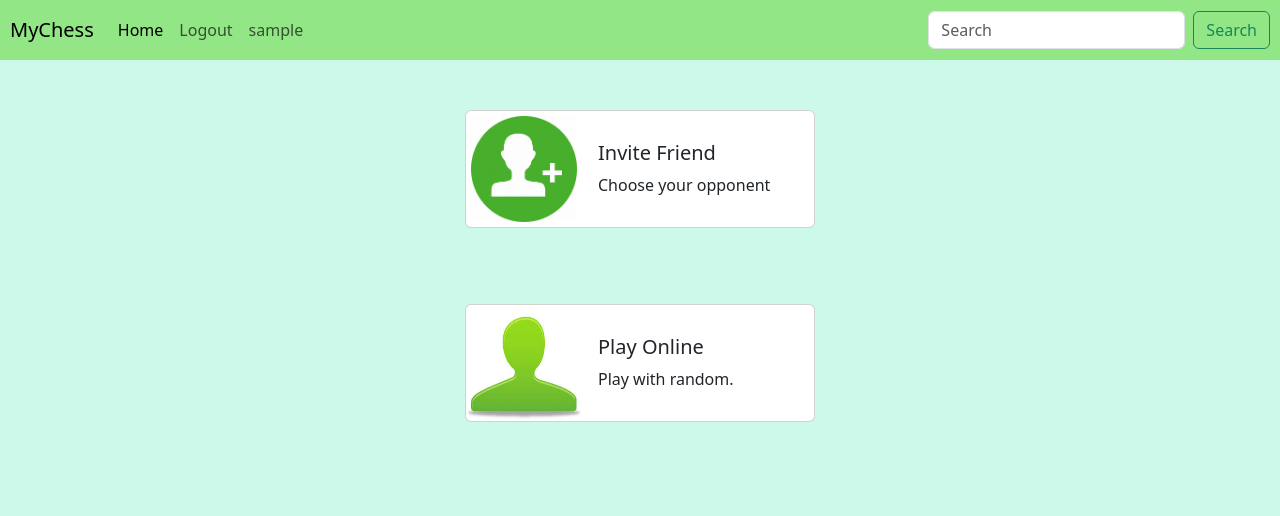
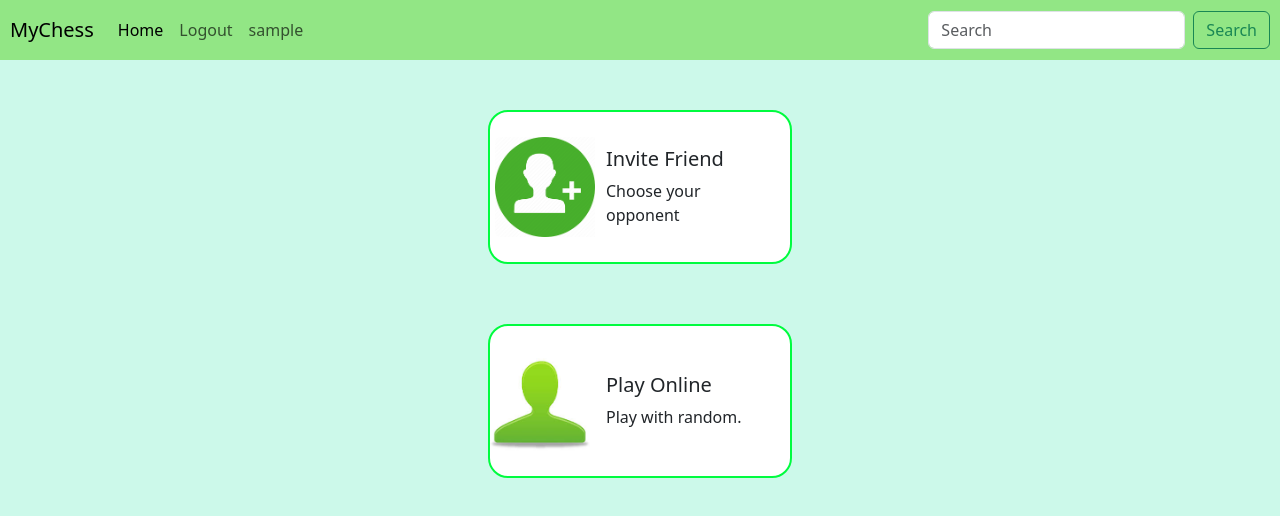
Before and after one commit to RajendraBisht47/MyChess, a React (Vite) app in the folder frontend/UI/: page / in a window 1280 px wide. Shown: the top 516 px of the page. Built offline with nearby package versions, Linux system fonts and the light colour scheme; no server answers; sample sign-in values are in the browser's storage.

Commit message:
Update Home.jsx

```diff
--- a/frontend/UI/src/components/Home.jsx
+++ b/frontend/UI/src/components/Home.jsx
@@ -4,7 +4,7 @@ import { Link, useNavigate } from "react-router-dom";
 import { io } from "socket.io-client";
 import "./css/Home.css";
 
-export const socket = io("https://mychess-x9y2.onrender.com");
+export const socket = io("http://localhost:8001");
 
 function Home() {
   const { data, getUserData, room, setRoom } = useContext(ContextUser);
@@ -86,11 +86,15 @@ function Home() {
         </div>
       ) : null}
       <Link className="containerBox" to={"/onlineplayer"}>
-        <div className="card mb-3" style={{ width: "350px" }}>
-          <div className="row g-0">
+        <div className="card  componnet1">
+          <div className="componnet">
             <div className="col-md-4">
               <img
-                style={{ padding: "5px" }}
+                style={{
+                  margin: "5px",
+                  height: "100px",
+                  width: "100px",
+                }}
                 src="/friend.png"
                 className="img-fluid rounded-start"
                 alt="Invite Friend"
@@ -105,11 +109,15 @@ function Home() {
           </div>
         </div>
       </Link>
-      <Link className="containerBox">
-        <div className="card mb-3" style={{ width: "350px" }}>
-          <div className="row g-0">
+      <Link className="containerBox" to={"/gameonline"}>
+        <div className="card componnet1">
+          <div className="componnet">
             <div className="col-md-4">
               <img
+                style={{
+                  height: "100px",
+                  width: "100px",
+                }}
                 src="/random.jpg"
                 className="img-fluid rounded-start"
                 alt="Play Online"
```
